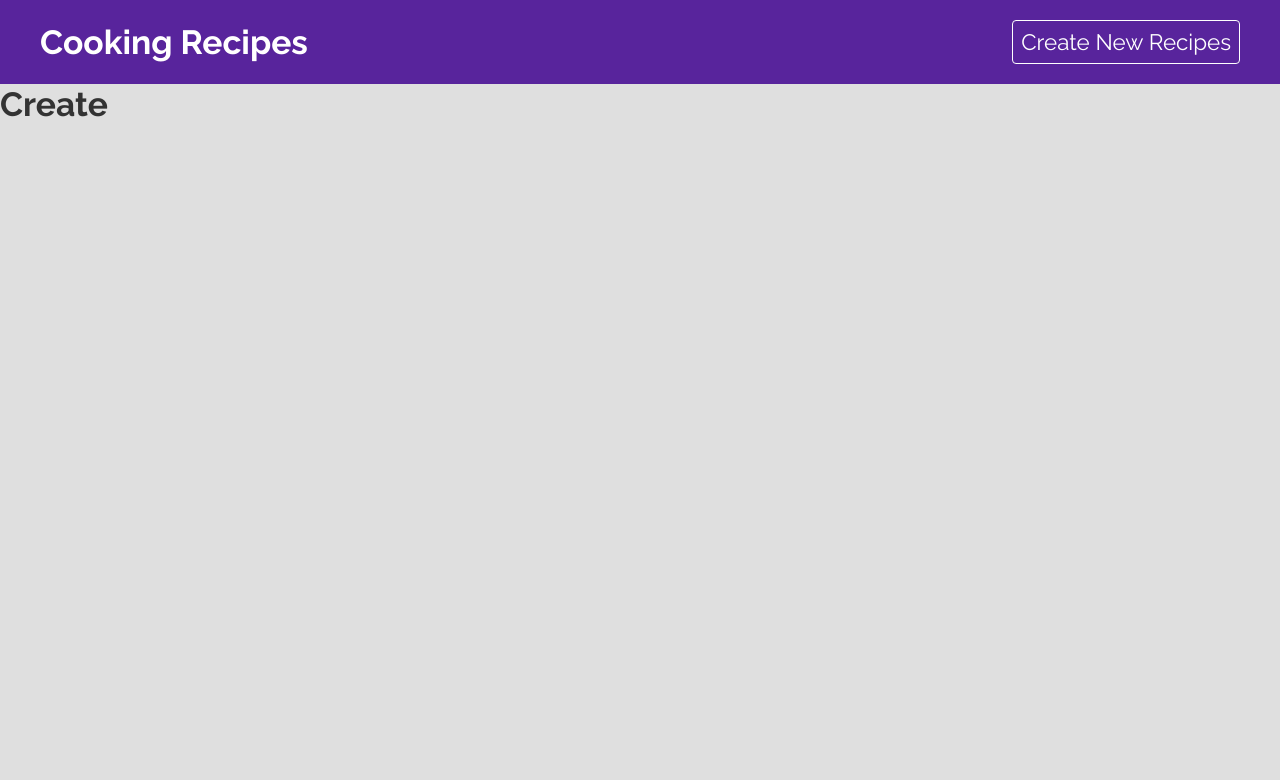
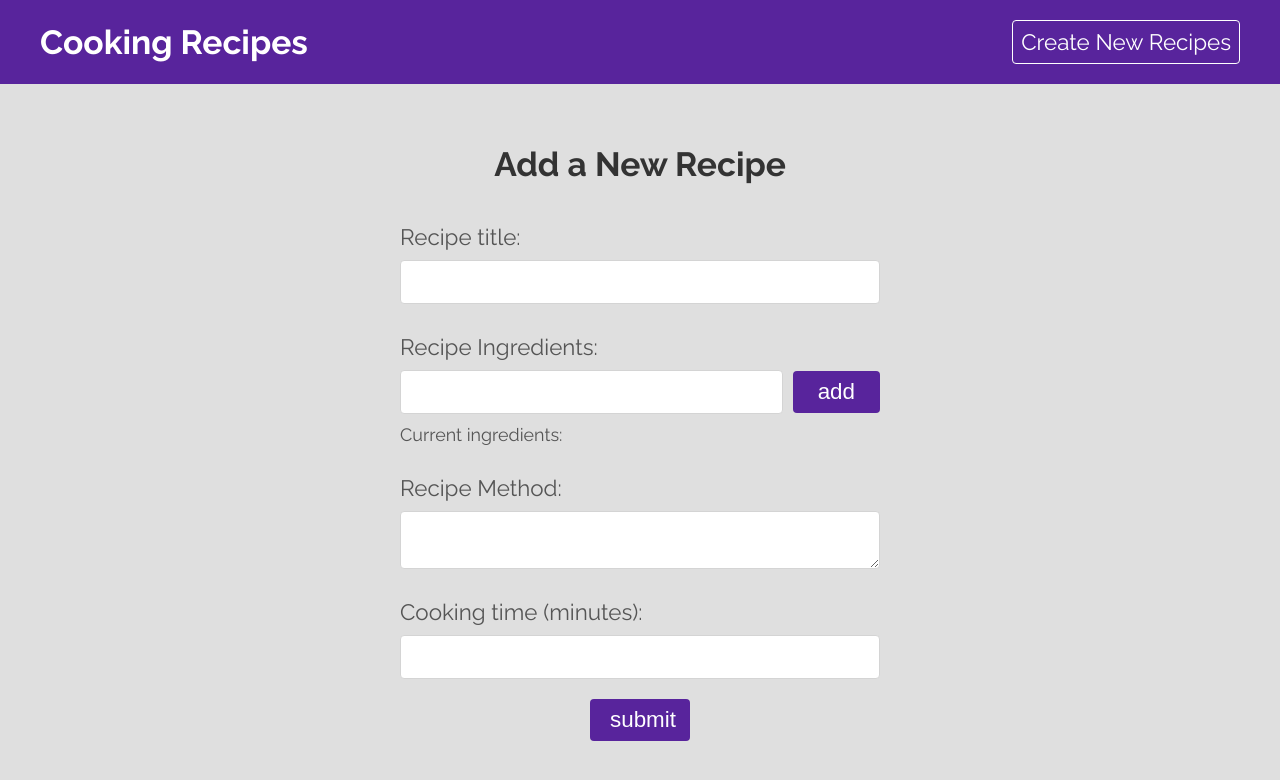
Before and after one commit to sonal0212/Cooking-recipe-directory, a React (Create React App) app: page /create in a window 1280 px wide. Shown: the top 780 px of the page. Built offline with nearby package versions, Linux system fonts and the light colour scheme.

Commit message:
new recipe using post request

```diff
--- a/src/hook/useFetch.jsx
+++ b/src/hook/useFetch.jsx
@@ -1,43 +1,59 @@
-import { useState, useEffect } from "react"
+import { useState, useEffect } from "react";
 
-export const useFetch = (url) => {
-  const [data, setData] = useState(null)
-  const [isPending, setIsPending] = useState(false)
-  const [error, setError] = useState(null)
+export const useFetch = (url, method = "GET") => {
+  const [data, setData] = useState(null);
+  const [isPending, setIsPending] = useState(false);
+  const [error, setError] = useState(null);
+  const [options, setOptions] = useState(null);
+
+  const postData = (postData) => {
+    setOptions({
+      method: "POST",
+      headers: {
+        "Content-Type": "application/json", //type of request we are sending into the POST request i.e json data
+      },
+      body: JSON.stringify(postData), //turns the javascript object into json strings ready for posting
+    });
+  };
 
   useEffect(() => {
-    const controller = new AbortController()
+    const controller = new AbortController();
 
-    const fetchData = async () => {
-      setIsPending(true)
+    const fetchData = async (fetchOptions) => {
+      setIsPending(true);
 
       try {
-        const res = await fetch(url, { signal: controller.signal })
-        if(!res.ok) {
-          throw new Error(res.statusText)
+        const res = await fetch(url, { ...fetchOptions, signal: controller.signal });
+        if (!res.ok) {
+          throw new Error(res.statusText);
         }
-        const data = await res.json()
+        const data = await res.json();
 
-        setIsPending(false)
-        setData(data)
-        setError(null)
+        setIsPending(false);
+        setData(data);
+        setError(null);
       } catch (err) {
         if (err.name === "AbortError") {
-          console.log("the fetch was aborted")
+          console.log("the fetch was aborted");
         } else {
-          setIsPending(false)
-          setError('Could not fetch the data')
+          setIsPending(false);
+          setError("Could not fetch the data");
         }
       }
+    };
+
+    // invoke the function
+    if (method === "GET") {
+      fetchData()
+    }
+    if (method === "POST" && options) {
+      fetchData(options)
     }
 
-    fetchData()
+    return () => {
+      controller.abort();
+    };
+  }, [url]);
 
-    return () => {
-      controller.abort()
-    }
-
-  }, [url])
-
-  return { data, isPending, error }
-}
+  return { data, isPending, error, postData };
+};
--- a/src/pages/create/Create.css
+++ b/src/pages/create/Create.css
@@ -0,0 +1,33 @@
+.create {
+  color: #555;
+  max-width: 480px;
+  margin: 60px auto;
+}
+.create label span {
+  display: block;
+  margin: 30px 0 10px;
+}
+.create p {
+  margin-top: 10px;
+  font-size: 0.8em;
+}
+.create button {
+  display: block;
+  width: 100px;
+  font-size: 1em;
+  color: #fff;
+  padding: 8px 20px;
+  border: 0;
+  border-radius: 4px;
+  background-color: #58249c;
+  cursor: pointer;
+  text-decoration: none;
+  margin: 20px auto;
+}
+.ingredients {
+  display: flex;
+  align-items: center;
+}
+.ingredients button {
+  margin: 0 0 0 10px;
+}
--- a/src/pages/create/Create.jsx
+++ b/src/pages/create/Create.jsx
@@ -1,9 +1,99 @@
+import { useState, useRef } from "react";
+import { useFetch } from "../../hook/useFetch";
 import "./Create.css";
 
 export default function Create() {
+  const [title, setTitle] = useState("");
+  const [method, setMethod] = useState("");
+  const [cookingTime, setCookingTime] = useState("");
+  const [newIngredient, setNewIngredient] = useState(""); // for each element of the ingredient
+  const [ingredients, setIngredients] = useState([]); //adding each ing. to an array
+  const ingredientInput = useRef(null);
+
+  const { postData, data, error } = useFetch(
+    "http://localhost:3000/recipes",
+    "POST"
+  );
+
+  const handleSubmit = (e) => {
+    e.preventDefault();
+    postData({
+      title,
+      ingredients,
+      method,
+      cookingTime: cookingTime + "minutes",
+    });
+  };
+
+  const handleAdd = (e) => {
+    e.preventDefault();
+    const ing = newIngredient.trim(); // take away any white space.
+
+    if (ing && !ingredients.includes(ing)) {
+      //removes the repeated ing.
+      setIngredients((prevIngredients) => [...prevIngredients, newIngredient]);
+    }
+
+    setNewIngredient("");
+    ingredientInput.current.focus(); //focus on the input field so that the cursor automatic ally into the input feild.
+  };
+
   return (
-  <div>
-    <h2>Create</h2>
-  </div>
+    <div className="create">
+      <h2 className="page-title">Add a New Recipe</h2>
+      <form onSubmit={handleSubmit}>
+        <label>
+          <span>Recipe title:</span>
+          <input
+            type="text"
+            onChange={(e) => setTitle(e.target.value)}
+            value={title}
+            required
+          />
+        </label>
+
+        <label>
+          <span>Recipe Ingredients:</span>
+          <div className="ingredients">
+            <input
+              type="text"
+              onChange={(e) => setNewIngredient(e.target.value)}
+              value={newIngredient}
+              ref={ingredientInput}
+            />
+            <button onClick={handleAdd} className="btn">
+              add
+            </button>
+          </div>
+        </label>
+        <p>
+          Current ingredients:{" "}
+          {ingredients.map((i) => (
+            <em key={i}>{i}, </em>
+          ))}
+        </p>
+
+        <label>
+          <span>Recipe Method:</span>
+          <textarea
+            onChange={(e) => setMethod(e.target.value)}
+            value={method}
+            required
+          />
+        </label>
+
+        <label>
+          <span>Cooking time (minutes):</span>
+          <input
+            type="number"
+            onChange={(e) => setCookingTime(e.target.value)}
+            value={cookingTime}
+            required
+          />
+        </label>
+
+        <button className="btn">submit</button>
+      </form>
+    </div>
   );
 }
```
